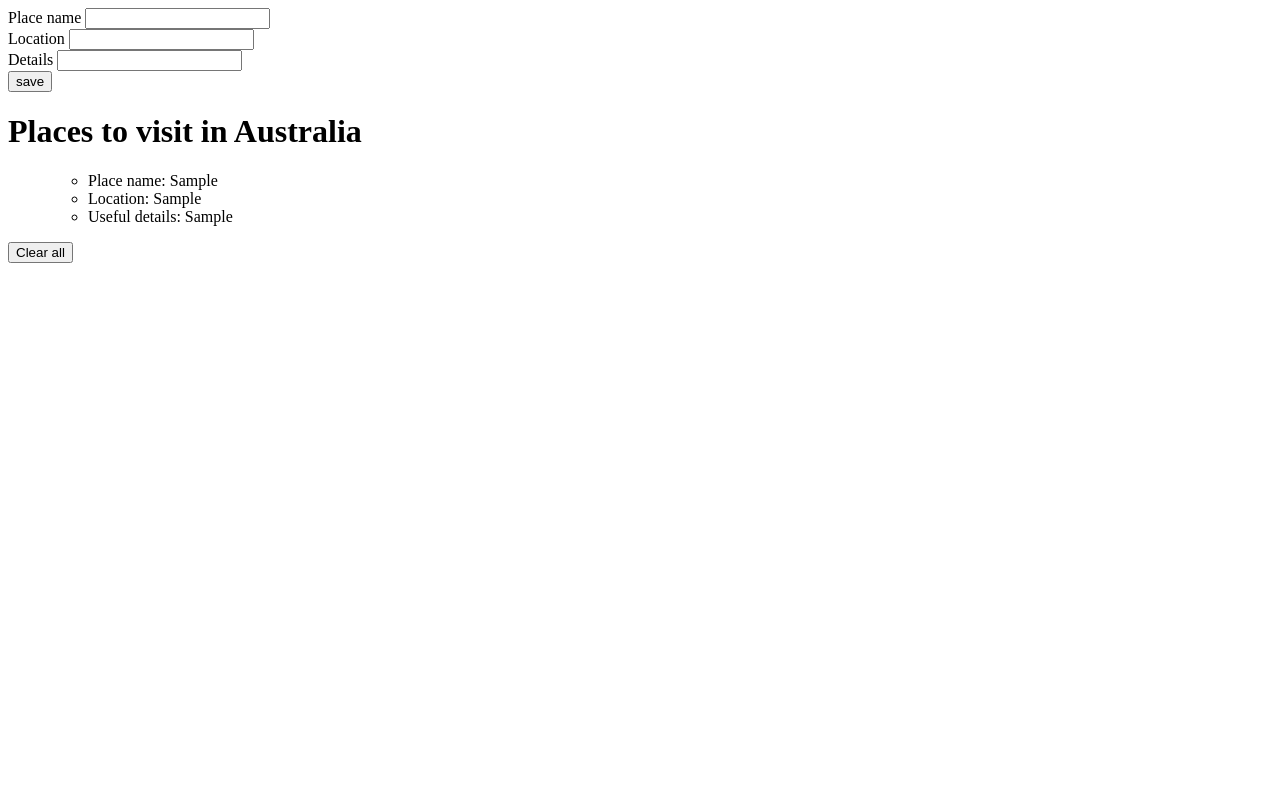
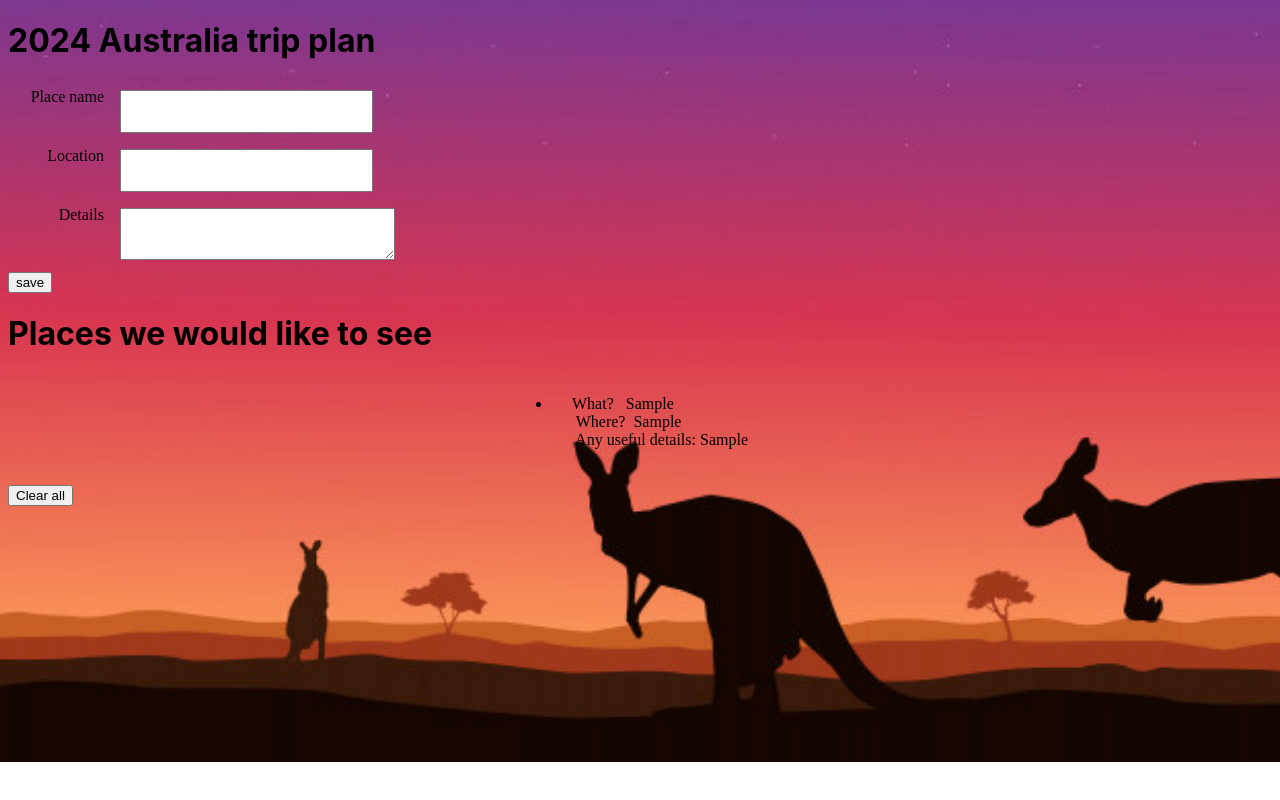
Before and after one commit to adamski10/week_06_weekend_hw_dom, a plain HTML site: page index.html in a window 1280 px wide. Both pictures are taken after typing "Sample", "Sample", "Sample" into the empty fields and a click on the input "save". Drawn offline with Linux system fonts and the light colour scheme.

Commit message:
styling changed

```diff
--- a/css/main.css
+++ b/css/main.css
@@ -0,0 +1,65 @@
+
+body {
+  background-image: url("kangaroo.png");
+  background-size: contain;
+  background-repeat: no-repeat;
+  background-size: 100%, 100%;
+}
+
+#title {
+  text-align: left;
+  font-family: -apple-system, BlinkMacSystemFont, 'Segoe UI', Roboto, Oxygen, Ubuntu, Cantarell, 'Open Sans', 'Helvetica Neue', sans-serif;
+}
+
+
+#new-place-form > #form-wrapper > #form-item {
+  position: relative;
+}
+
+#new-place-form > #form-wrapper > #form-item > label {
+  position: absolute
+}
+
+label.form-labels {
+  display: ;
+  float: left;
+  text-align: right;
+  width: 6em;
+  margin-right: 1em;
+  margin-top: 0.4em;
+}
+
+input[type=text] {
+  width: 20%;
+  padding: 12px 20px;
+  margin: 8px 0;
+  box-sizing: border-box;
+}
+
+#details {
+  width: 20%;
+  height: 20%;
+  padding: 10px;
+  margin: 8px 0;
+
+}
+
+#list {
+  font-family: -apple-system, BlinkMacSystemFont, 'Segoe UI', Roboto, Oxygen, Ubuntu, Cantarell, 'Open Sans', 'Helvetica Neue', sans-serif;
+}
+
+#visit-wish-list {
+  display: flex;
+  flex-wrap: wrap;
+  flex-direction: row;
+  justify-content: space-evenly;
+
+}
+
+#visit-wish-list > li {
+  padding: 20px;
+}
+
+#new-entry {
+  white-space: pre;
+}
--- a/index.html
+++ b/index.html
@@ -7,28 +7,29 @@
     <link rel="stylesheet" type="text/css" media="screen" href="css/main.css"/>
   </head>
   <body>
+    <h1 id="title">2024 Australia trip plan</h1>
     <form id="new-place-form">
       <div id="form-wrapper">
         <div class="form-item">
+          <input type="text" name="What" id="name" required/>
           <label for="place-name" class="form-labels">Place name</label>
-          <input type="text" id="name" required/>
         </div>
 
         <div class="form-item">
+          <input type="text" name="Where" id="location" required/>
           <label for="location" class="form-labels">Location</label>
-          <input type="text" id="location" required/>
         </div>
 
         <div class="form-item">
+          <textarea type="text" name="Details" id="details" required></textarea>
           <label for="details" class="form-labels">Details</label>
-          <input type="text" id="details" required/>
         </div>
       </div>
       <input type="submit" value="save"/>
     </form>
-    <h1>Places to visit in Australia</h1>
+    <h1 id="list">Places we would like to see</h1>
     <ul id="visit-wish-list"></ul>
-    <div>
+
       <input type="button" id="clear-all" value="Clear all"/>
     </div>
   </body>
--- a/js/app.js
+++ b/js/app.js
@@ -14,20 +14,24 @@ const handleFormSubmit = function(event) {
   const location = event.target.location.value
   const details = event.target.details.value
 
-  const newEntry = document.createElement('ul')
-  newEntry.id = 'options'
-  const newPlaceName = document.createElement('li')
-  const newLocation = document.createElement('li')
-  const newDetails = document.createElement('li')
+  // const newPlaceName = document.createElement('li')
+  // const newLocation = document.createElement('li')
+  // const newDetails = document.createElement('li')
+  const newEntry = document.createElement('li')
 
-  newPlaceName.textContent = `Place name: ${placeName}`
-  newLocation.textContent = `Location: ${location}`
-  newDetails.textContent = `Useful details: ${details}`
+  // newPlaceName.textContent = `What? ${placeName}`
+  // newLocation.textContent = `Where? ${location}`
+  // newDetails.textContent = `Any useful details: ${details}`
+  newEntry.textContent = `What?   ${placeName} \r\n Where?  ${location} \r\n Any useful details: ${details}`
+  newEntry.id = "new-entry"
 
-  document.getElementById("visit-wish-list").appendChild(newEntry)
-  document.getElementById("options").appendChild(newPlaceName);
-  document.getElementById("options").appendChild(newLocation);
-  document.getElementById("options").appendChild(newDetails);
+
+  const list = document.getElementById("visit-wish-list");
+  list.appendChild(newEntry);
+  // list.appendChild(newPlaceName);
+  // list.appendChild(newLocation);
+  // list.appendChild(newDetails);
+
   this.reset()
 }
 
```
Also changed, not shown: css/kangaroo.png (added), css/kangaroos.jpg (added).
